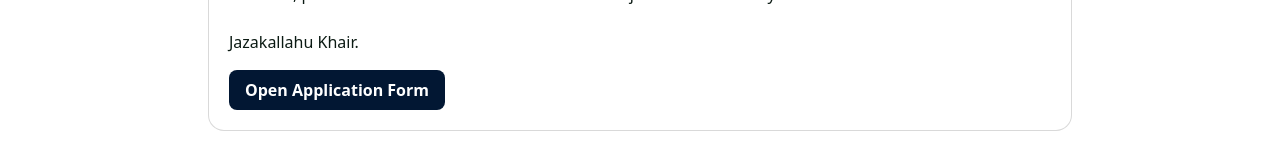
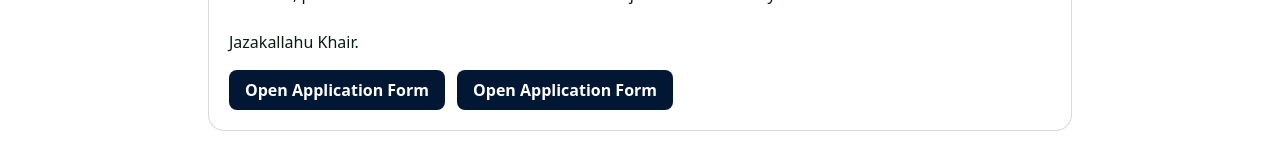
Before and after one commit to Zaydqadri/OTO_Web_Dev, a Next.js app: page /apply in a window 1280 px wide. Shown: the part 484-638 px from the top of the page. Built offline with nearby package versions, Linux system fonts and the light colour scheme.

Commit message:
added second button on apply page

```diff
--- a/src/pages/apply.tsx
+++ b/src/pages/apply.tsx
@@ -8,33 +8,45 @@ export default function ApplyPage() {
       <div className="rounded-2xl border border-[color:rgb(0_0_0_/_0.15)] bg-white p-5 mb-6">
         <p className="text-[var(--brand)]/90">
           Our secure database is a centralized system that allows:
-          <br></br>
+          <br />
         </p>
 
         <ul className="list-disc list-outside text-black/80 pl-4">
-        <br></br>
+          <br />
           <li>Huffadh to be considered for Taraweeh leadership roles during Ramadan</li>
           <li>Imams to be matched with part-time or full-time positions at Islamic centers</li>
           <li>Quraan teachers to find opportunities in weekend schools, full-time, or part-time programs</li>
           <li>Organizations to announce their listings, as well as browse and connect with qualified candidates quickly and efficiently</li>
         </ul>
 
-        <br></br>
+        <br />
         <p>
           Please continue to spread the word. If you know of any Huffadh or Masajid who would benefit from this initiative,
           please let them know to fill in our form and join the community.
         </p>
-        <br></br>
+        <br />
         <p>Jazakallahu Khair.</p>
+
+        {/* ✅ Two side-by-side buttons */}
+        <div className="mt-4 flex flex-wrap gap-3">
+          <a
+            href={link}
+            target="_blank"
+            rel="noreferrer"
+            className="inline-flex items-center gap-2 rounded-lg bg-[var(--brand)] px-4 py-2 text-white font-semibold hover:bg-[var(--brand-700)] transition-colors"
+          >
+            Open Application Form
+          </a>
 
           <a
             href={link}
             target="_blank"
             rel="noreferrer"
-          className="mt-4 inline-flex items-center gap-2 rounded-lg bg-[var(--brand)] px-4 py-2 text-white font-semibold hover:bg-[var(--brand-700)] transition-colors"
+            className="inline-flex items-center gap-2 rounded-lg bg-[var(--brand)] px-4 py-2 text-white font-semibold hover:bg-[var(--brand-700)] transition-colors"
           >
             Open Application Form
           </a>
+        </div>
       </div>
 
       <div className="rounded-2xl border border-[color:rgb(0_0_0_/_0.15)] bg-white p-3 mb-3">
```
Lines whose indentation alone changed are shown as unchanged.
